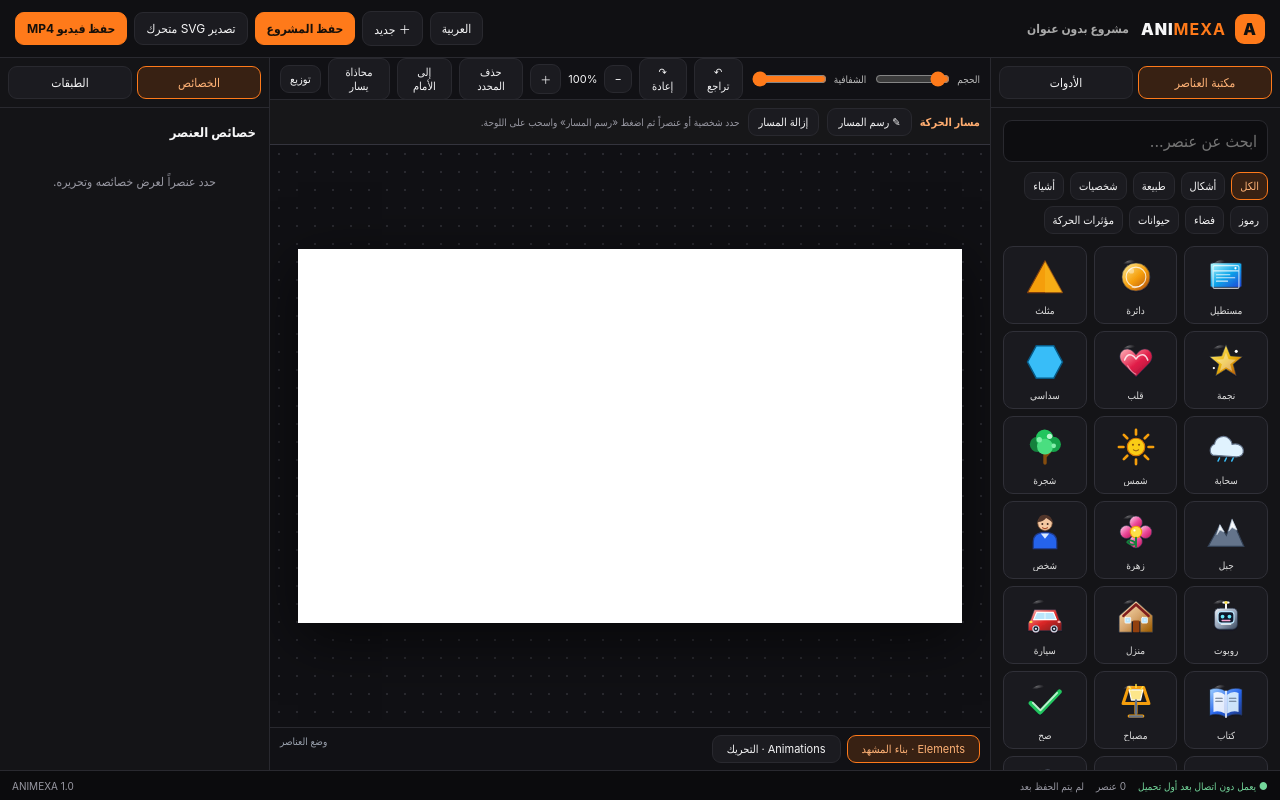
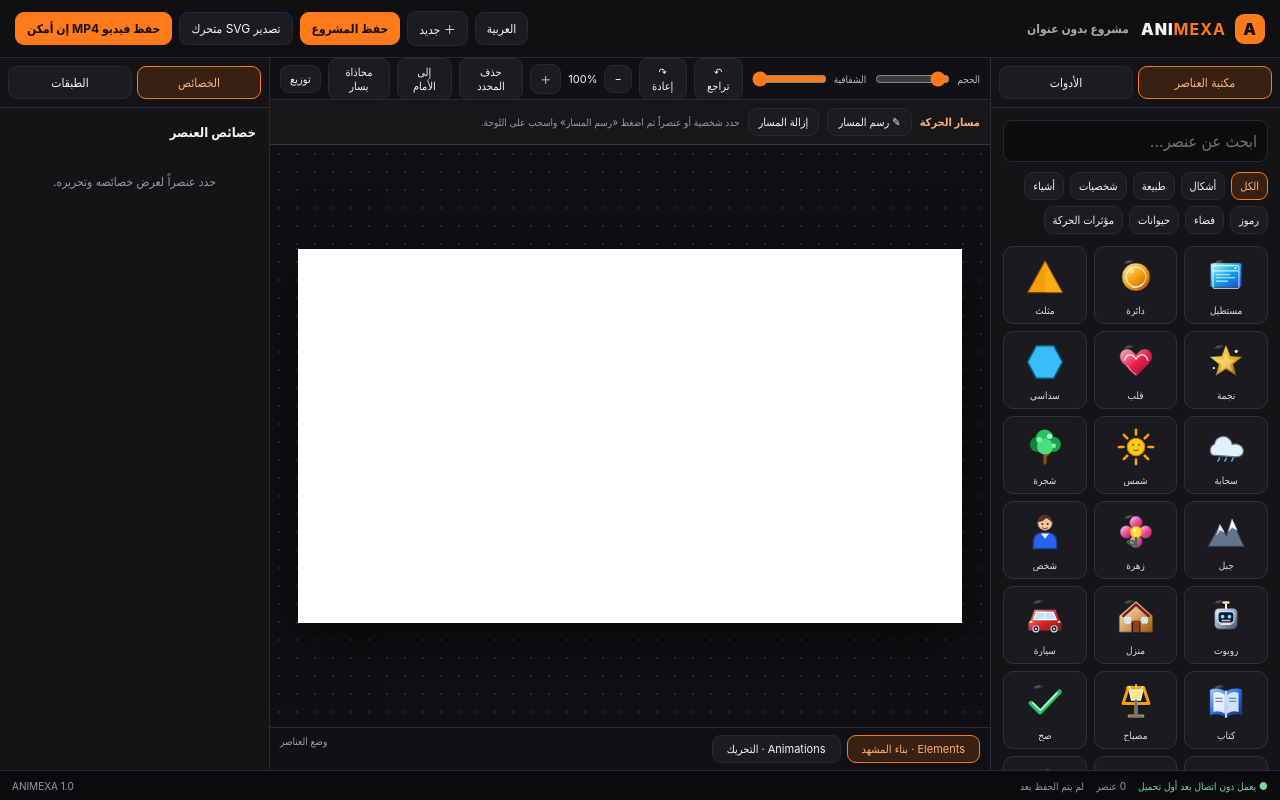
Before and after one commit to seifjaballah77-eng/ANIMEXA, a plain HTML site: page index.html in a window 1280 px wide. Drawn offline with Linux system fonts and the light colour scheme.

Commit message:
Clarify video export format support

```diff
--- a/index.html
+++ b/index.html
@@ -42,7 +42,7 @@
 </head>
 <body>
 <div class="app">
-<header class="top"><div class="brand"><div class="logo">A</div><span>ANI<b>MEXA</b></span></div><strong id="projectName" style="font-size:12px;color:#aaa">مشروع بدون عنوان</strong><div class="top-actions"><button id="langBtn">العربية</button><button id="newBtn">＋ جديد</button><button id="saveBtn" class="primary">حفظ المشروع</button><button id="exportBtn">تصدير SVG متحرك</button><button id="exportVideoBtn" class="primary">حفظ فيديو MP4</button></div></header>
+<header class="top"><div class="brand"><div class="logo">A</div><span>ANI<b>MEXA</b></span></div><strong id="projectName" style="font-size:12px;color:#aaa">مشروع بدون عنوان</strong><div class="top-actions"><button id="langBtn">العربية</button><button id="newBtn">＋ جديد</button><button id="saveBtn" class="primary">حفظ المشروع</button><button id="exportBtn">تصدير SVG متحرك</button><button id="exportVideoBtn" class="primary">حفظ فيديو MP4 إن أمكن</button></div></header>
 <main class="workspace">
 <aside class="left"><div class="tabs"><button class="active" data-tab="library">مكتبة العناصر</button><button data-tab="tools">الأدوات</button></div>
 <section class="pane" id="libraryPane"><input class="search" id="search" placeholder="ابحث عن عنصر..."><div class="categories" id="categories"></div><div class="library-grid" id="libraryGrid"></div><div class="empty hidden" id="noResults">لا توجد عناصر مطابقة.</div></section>
```
